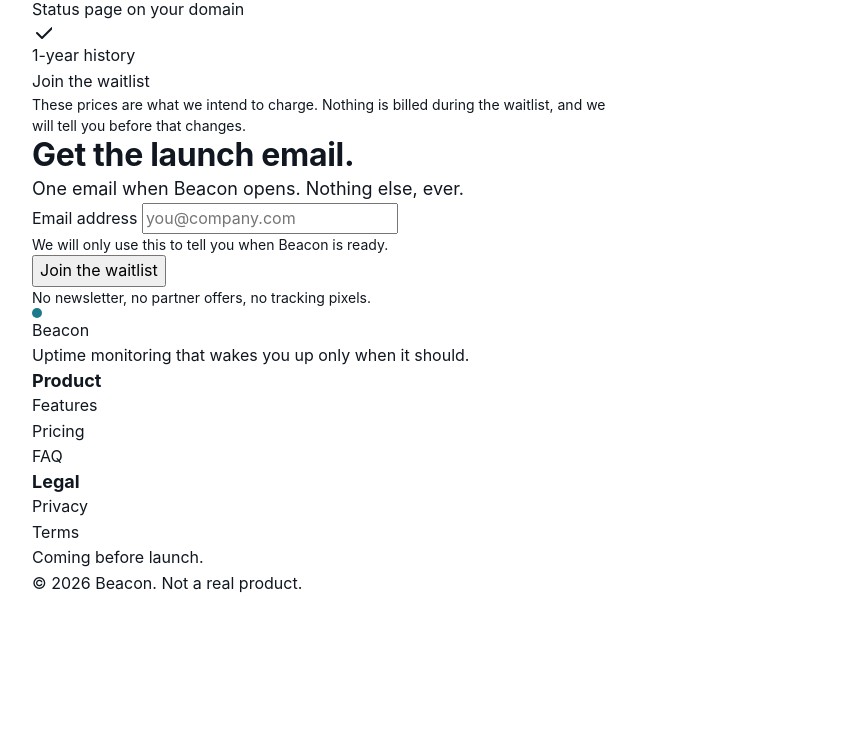
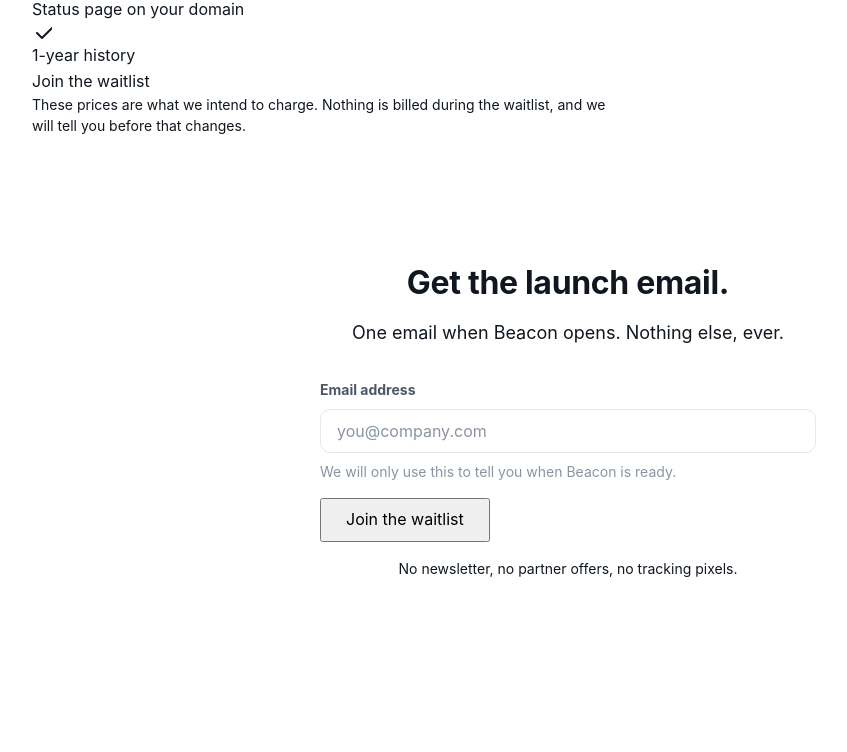
Before and after one commit to rahul-ambarakonda/HD_New_Demo, a website: page public/index.html in a window 1280 px wide. Shown: the part 922-1674 px from the top of the page, without its empty margins (72-919 px from the left). Before the commit the page ends 1519 px from the top, so only its background shows below. Drawn offline with Linux system fonts and the light colour scheme.

Commit message:
feat: Add waitlist form styling and utility classes to public/styles.css

```diff
--- a/public/styles.css
+++ b/public/styles.css
@@ -189,3 +189,115 @@
     scroll-behavior: auto !important;
   }
 }
+
+/* Waitlist Status Colors */
+.text-positive {
+  color: var(--color-positive);
+}
+
+.text-negative {
+  color: var(--color-negative);
+}
+
+/* Waitlist Section Styling */
+.waitlist {
+  padding-block: var(--space-9); /* Section vertical rhythm */
+  background-color: var(--color-surface); /* P-06 Waitlist background */
+  scroll-margin-top: 80px; /* For sticky header */
+}
+
+/* Responsive section padding for smaller screens */
+@media (max-width: 640px) {
+  .waitlist {
+    padding-block: var(--space-7);
+  }
+}
+
+.waitlist__card {
+  max-width: 560px; /* Max width for the card */
+  margin-inline: auto; /* Center the card */
+  padding: var(--space-6); /* Card padding */
+}
+
+.waitlist__heading {
+  margin-bottom: var(--space-4); /* Space below heading */
+  text-align: center;
+}
+
+.waitlist__reassurance {
+  margin-bottom: var(--space-6); /* Space below reassurance text */
+  text-align: center;
+}
+
+.waitlist__form {
+  display: flex; /* For horizontal layout on desktop */
+  gap: var(--space-4); /* Gap between input and button */
+  margin-bottom: var(--space-4); /* Space below form */
+  flex-wrap: wrap; /* Allow wrapping on smaller screens */
+}
+
+.field {
+  flex-grow: 1; /* Input takes available space */
+}
+
+.field__label {
+  display: block; /* Label on its own line */
+  margin-bottom: var(--space-2); /* Space below label */
+  font-size: var(--text-small);
+  font-weight: var(--weight-h3); /* As per form field component */
+  color: var(--color-ink-soft);
+}
+
+.field__input {
+  width: 100%;
+  height: 44px; /* Input height */
+  padding-inline: var(--space-4);
+  border: var(--border);
+  border-radius: var(--radius-md);
+  background-color: var(--color-surface);
+  color: var(--color-ink);
+  font-size: var(--text-body);
+}
+
+.field__input::placeholder {
+  color: var(--color-ink-faint);
+}
+
+.field__input:focus {
+  outline: 2px solid var(--color-accent);
+  outline-offset: 2px;
+  border-color: transparent; /* Hide default border when outline is active */
+}
+
+.field__input[aria-invalid="true"] {
+  border-color: var(--color-negative);
+}
+
+.field__help {
+  margin-top: var(--space-2);
+  color: var(--color-ink-faint);
+}
+
+.waitlist__submit-btn {
+  height: 44px; /* Match input height */
+  padding-inline: var(--space-5);
+  flex-shrink: 0; /* Prevent button from shrinking */
+  /* This ensures the button is not full width on desktop, but adjusts */
+}
+
+.btn--block { /* Applied via JS for mobile, and also directly in CSS for general responsive stacking */
+  width: 100%;
+}
+
+.waitlist__privacy-note {
+  margin-bottom: var(--space-4); /* Space below privacy note */
+  text-align: center;
+}
+
+/* Status message styling */
+#waitlist-status {
+  min-height: var(--space-6); /* Reserve space to prevent layout shifts */
+  text-align: center;
+  font-size: var(--text-small);
+  font-weight: var(--weight-h3); /* Make status messages stand out */
+}
```
